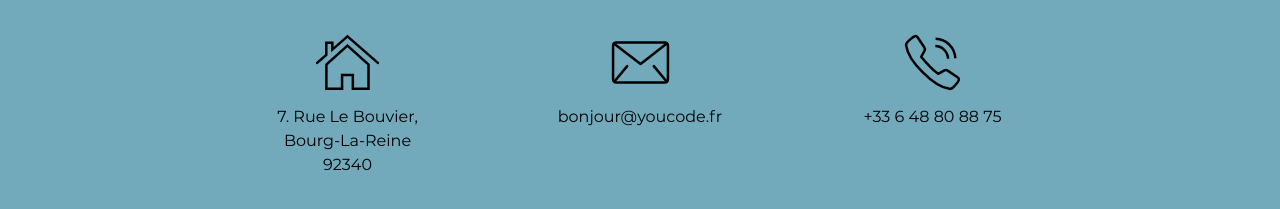
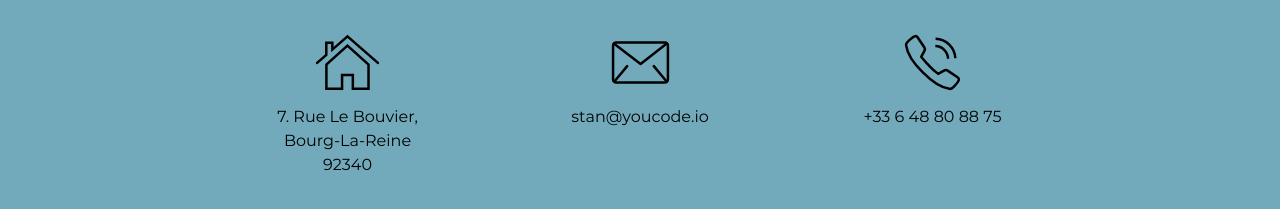
Before and after one commit to Balaiseee/youcode-fr, a Jekyll site: the page built from index.html, in a window 1280 px wide and 900 px high, scrolled down 2055 px. Shown: the part 653-862 px from the top of the window. Built offline with Jekyll 4.4.1, drawn with Linux system fonts in a browser that asks for light colours.

Commit message:
refactor: Update contact email

```diff
--- a/_config.yml
+++ b/_config.yml
@@ -1,13 +1,14 @@
 # Site settings
-
 title: "Youcode"
-email: "bonjour@youcode.fr"
-adresse: "7. Rue Le Bouvier, Bourg-La-Reine 92340"
-telephone: "+33 6 48 80 88 75"
 description: "Votre site vitrine clef-en-main dès maintenant !"
 author: "Youcode, créateur de solutions depuis 2020"
 baseurl: "" # the subpath of your site, e.g. /blog/
 url: "" # the base hostname & protocol for your site
+
+# Contact settings
+email: "stan@youcode.io"
+adresse: "7. Rue Le Bouvier, Bourg-La-Reine 92340"
+telephone: "+33 6 48 80 88 75"
 
 # Build settings
 
```
